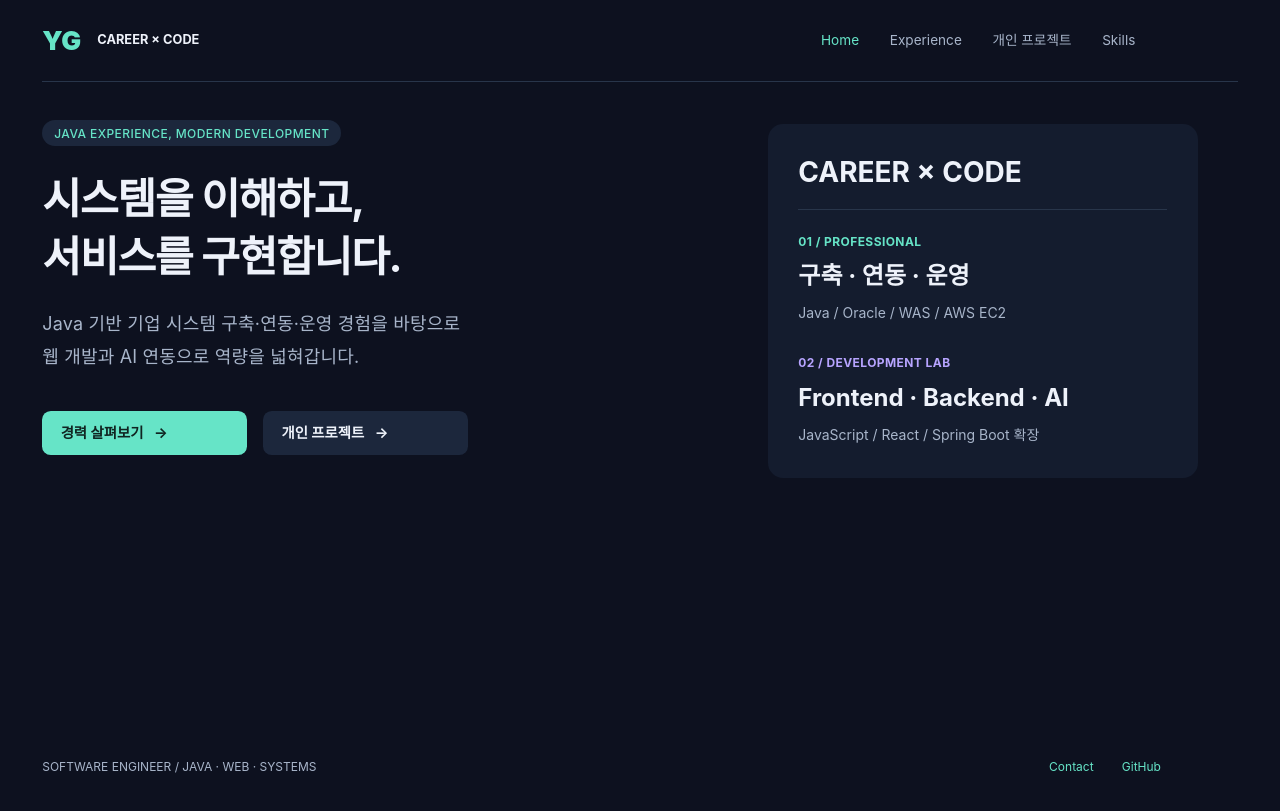
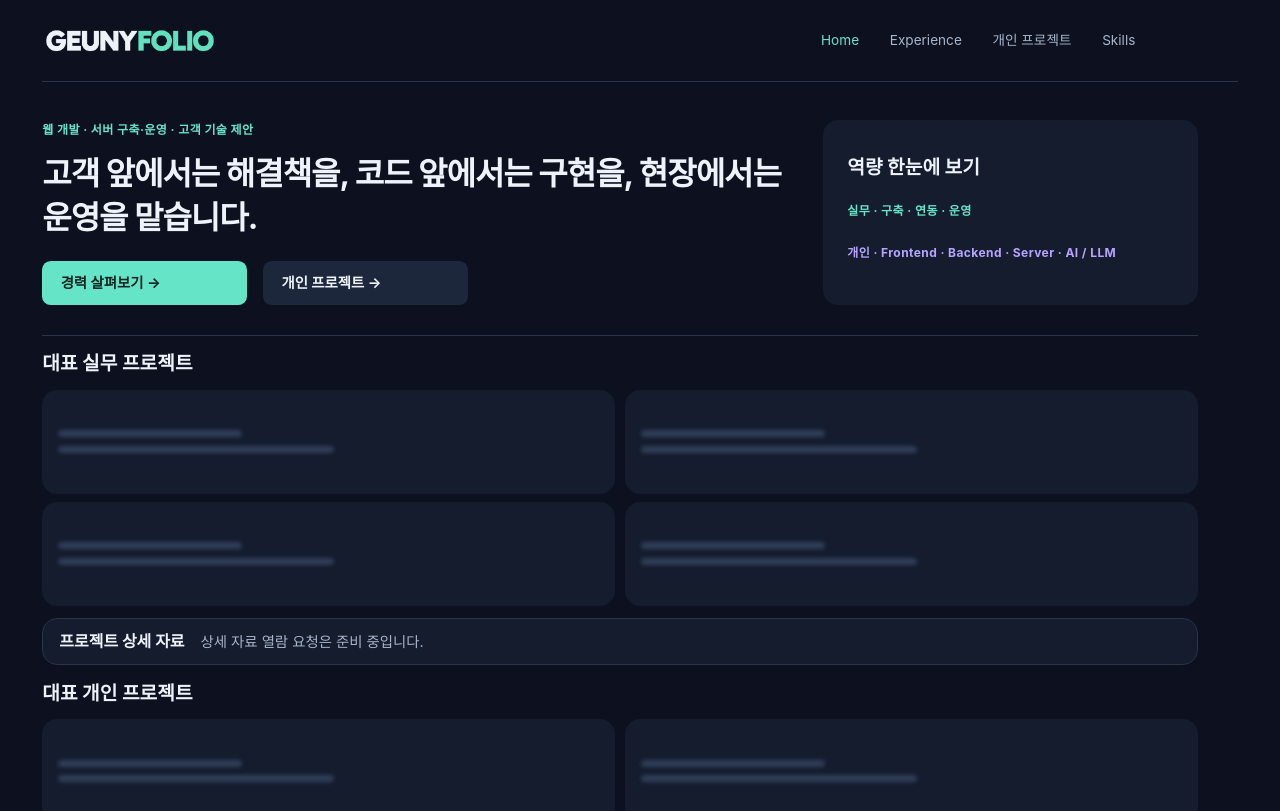
Before and after one commit to yoohyunggeun/portfolio-main, a Next.js app: page / in a window 1280 px wide. Shown: the top 811 px of the page. Built offline with nearby package versions, Linux system fonts and the light colour scheme.

Commit message:
Publish v1.8 branding and public portfolio updates

```diff
--- a/src/app/(portfolio)/experience/page.tsx
+++ b/src/app/(portfolio)/experience/page.tsx
@@ -3,9 +3,9 @@ import Link from "next/link";
 export const metadata = { title: "Experience" };
 
 const roles = [
-  ["개발과 데이터 연동", "Java 기반 API·화면 개발, JSON / XML 데이터 매핑", "기술 성장 과정", "/experience/evolution"],
-  ["환경 구성과 시스템 이관", "WAS · AWS EC2 환경 구성, 클라우드 이관 지원", "실무 기술 보기", "/skills"],
-  ["오픈 지원과 장애 대응", "로그 분석, 운영 안정화, 개발자·사용자 교육", "실무 기술 보기", "/skills"],
+  ["개발과 데이터 연동", "Java 기반 API와 화면을 개발하고, 연동에 필요한 JSON 데이터를 매핑했습니다.", "기술 성장 과정", "/experience/evolution"],
+  ["환경 구성과 시스템 이관", "AWS EC2와 Tomcat 환경을 구성하고, 클라우드 이관과 오픈을 지원했습니다.", "실무 기술 보기", "/skills"],
+  ["오픈 지원과 장애 대응", "운영 로그를 분석해 오류에 대응하고, 개발자와 사용자를 교육했습니다.", "실무 기술 보기", "/skills"],
 ];
 
 export default function Experience() {
--- a/src/app/(portfolio)/lab/[area]/page.tsx
+++ b/src/app/(portfolio)/lab/[area]/page.tsx
@@ -5,7 +5,8 @@ import { personalProjects } from "@/content/projects/personal";
 
 const areas = {
   frontend: { title: "Frontend", description: "화면 구성, 사용자 인터랙션과 상태 관리 과정을 정리합니다.", candidates: [] },
-  backend: { title: "Backend", description: "API, 데이터 모델, 인증·권한과 테스트를 설계합니다.", candidates: ["업무 관리 API", "서버 모니터링 시스템"] },
+  backend: { title: "Backend", description: "API, 데이터 모델, 인증·권한과 테스트를 설계합니다.", candidates: ["업무 관리 API"] },
+  server: { title: "Server", description: "서버 구성과 운영 흐름을 정리합니다.", candidates: ["서버 구성·모니터링"] },
   "ai-llm": { title: "AI / LLM", description: "AI 활용 흐름과 검색 출처, 응답 품질을 검토합니다.", candidates: ["AI 문서 검색 시스템", "AI 제작 로그 요약"] },
 };
 
--- a/src/app/(portfolio)/lab/page.tsx
+++ b/src/app/(portfolio)/lab/page.tsx
@@ -1,22 +1,19 @@
 import Link from "next/link";
+import { labAreas } from "@/content/projects/lab-areas";
 
 export const metadata = { title: "개인 프로젝트" };
 
-const areas = [
-  { slug: "frontend", title: "Frontend", description: "화면과 인터랙션", examples: "TodoList · ShellGame" },
-  { slug: "backend", title: "Backend", description: "API와 비즈니스 로직", examples: "업무 관리 API · 서버 모니터링" },
-  { slug: "ai-llm", title: "AI / LLM", description: "AI를 활용한 서비스", examples: "AI 문서 검색 시스템" },
-];
+
 
 export default function Lab() {
   return <section className="page-section">
     <p className="eyebrow lab-label">PERSONAL PROJECTS / DEVELOPMENT LAB</p>
     <h1>개인 프로젝트, 분야별로 살펴보기</h1>
-    <p className="lede">Frontend · Backend · AI / LLM 분야별로 만드는 기능과 코드를 살펴봅니다.</p><div className="concept-grid three lab-intro">
-      {areas.map(({ slug, title, description, examples }) => <Link key={slug} href={`/lab/${slug}`} className="panel concept-card">
+    <p className="lede">Frontend · Backend · Server · AI / LLM 분야별로 만드는 기능과 코드를 살펴봅니다.</p><div className="concept-grid three lab-intro">
+      {labAreas.map(({ slug, title, description, examples, status }) => <Link key={slug} href={`/lab/${slug}`} className="panel concept-card">
         <p className="eyebrow lab-label">{title}</p>
         <h2>{description}</h2>
-        <p className="muted">{examples}</p>
+        <p className="muted">{examples}{status && ` · ${status}`}</p>
         <span className="button">분야별 프로젝트 보기 →</span>
       </Link>)}
     </div>
--- a/src/app/(portfolio)/layout.tsx
+++ b/src/app/(portfolio)/layout.tsx
@@ -1,11 +1,12 @@
 import Link from "next/link";
+import Image from "next/image";
 import { Navigation } from "@/components/layout/navigation";
 
 export default function PortfolioLayout({ children }: { children: React.ReactNode }) {
   return <div className="site">
     <a className="skip-link" href="#main-content">본문으로 건너뛰기</a>
     <header className="site-header">
-      <Link href="/" className="brand"><strong>YG</strong><span>CAREER × CODE</span></Link>
+      <Link href="/" className="brand"><Image className="brand-wordmark" src="/geunyfolio.png" alt="GEUNYFOLIO" width={2160} height={720} unoptimized /></Link>
       <Navigation />
     </header>
     <main id="main-content" tabIndex={-1}>{children}</main>
--- a/src/app/(portfolio)/page.tsx
+++ b/src/app/(portfolio)/page.tsx
@@ -1,31 +1,44 @@
 import Link from "next/link";
 
+
+function LockedCards() {
+  return <>
+    <p className="sr-only">대표 목록은 관리자만 볼 수 있습니다.</p>
+    <div className="home-list grid gap-3 sm:grid-cols-2" aria-hidden="true">
+      {Array.from({ length: 4 }, (_, index) => <div className="panel locked-project" key={index}><span /><span /></div>)}
+    </div>
+  </>;
+}
+
 export default function Home() {
-  return <div className="home">
+  return <div className="home home-v18">
     <section className="hero">
       <div>
-        <p className="eyebrow hero-label"><span className="desktop-copy">JAVA EXPERIENCE, MODERN DEVELOPMENT</span><span className="mobile-copy">CAREER + DEVELOPMENT</span></p>
-        <h1>시스템을 이해하고,<br />서비스를 구현합니다.</h1>
-        <p className="lede"><span className="desktop-copy">Java 기반 기업 시스템 구축·연동·운영 경험을 바탕으로<br className="desktop-break" /> 웹 개발과 AI 연동으로 역량을 넓혀갑니다.</span><span className="mobile-copy">Java 실무 경험을 기반으로<br />현대적 웹 개발로 확장합니다.</span></p>
+        <p className="eyebrow">웹 개발 · 서버 구축·운영 · 고객 기술 제안</p>
+        <h1>고객 앞에서는 해결책을, 코드 앞에서는 구현을, 현장에서는 운영을 맡습니다.</h1>
         <div className="actions">
-          <Link href="/experience" className="button primary desktop-copy">경력 살펴보기 <span aria-hidden="true">→</span></Link>
-          <Link href="/lab" className="button desktop-copy">개인 프로젝트 <span aria-hidden="true">→</span></Link>
-          <Link href="/experience" className="button primary mobile-copy">경력 살펴보기 <span aria-hidden="true">→</span></Link>
+          <Link href="/experience" className="button primary">경력 살펴보기 →</Link>
+          <Link href="/lab" className="button">개인 프로젝트 →</Link>
         </div>
       </div>
-      <aside className="panel overview" aria-label="포트폴리오 구성">
-        <h2 className="desktop-copy">CAREER × CODE</h2>
-        <Link href="/experience">
-          <span className="eyebrow"><span className="desktop-copy">01 / </span>PROFESSIONAL</span>
-          <strong><span className="desktop-copy">구축 · 연동 · 운영</span><span className="mobile-copy">기업 시스템 경험</span></strong>
-          <span className="muted desktop-copy">Java / Oracle / WAS / AWS EC2</span><span className="muted mobile-copy">경력과 직접 수행 역할 →</span>
-        </Link>
-        <Link href="/lab" className="desktop-copy">
-          <span className="eyebrow lab-label">02 / DEVELOPMENT LAB</span>
-          <strong>Frontend · Backend · AI</strong>
-          <span className="muted">JavaScript / React / Spring Boot 확장</span>
-        </Link>
+      <aside className="panel concept-card home-capabilities">
+        <h2>역량 한눈에 보기</h2>
+        <p className="eyebrow">실무 · 구축 · 연동 · 운영</p>
+        <p className="eyebrow lab-label">개인 · Frontend · Backend · Server · AI / LLM</p>
       </aside>
+    </section>
+    <section className="home-representative" aria-labelledby="work-featured">
+      <div className="section-heading">
+        <h2 id="work-featured">대표 실무 프로젝트</h2>
+      </div>
+      <LockedCards />
+    </section>
+    <aside className="panel home-access-notice"><h2>프로젝트 상세 자료</h2><p className="muted">상세 자료 열람 요청은 준비 중입니다.</p></aside>
+    <section className="home-representative" aria-labelledby="lab-featured">
+      <div className="section-heading">
+        <h2 id="lab-featured">대표 개인 프로젝트</h2>
+      </div>
+      <LockedCards />
     </section>
   </div>;
 }
--- a/src/app/globals.css
+++ b/src/app/globals.css
@@ -324,3 +324,31 @@ h2 { font-size: 1.2rem; font-weight: 700; }
 .project-code pre { overflow-x:auto; margin-top:.75rem; padding:.9rem; border-radius:.55rem; background:var(--background); font-size:.85rem; }
 .project-code pre:focus-visible { outline:2px solid var(--accent); }
 @media(max-width:640px) { .personal-detail { grid-template-columns:minmax(0,1fr); } }
+
+.brand .brand-wordmark { width:clamp(9rem,15vw,11rem); height:auto; }
+.home-v18 .hero { grid-template-columns:minmax(0,2fr) minmax(0,1fr); gap:2rem; }
+.home-v18 .hero h1 { font-size:clamp(1.8rem,2.5vw,2.65rem); margin-top:.85rem; }
+.home-v18 .actions { margin-top:1.35rem; }
+.home-capabilities { align-self:stretch; display:grid; align-content:center; gap:.75rem; }
+.home-representative { margin-block:.8rem; }
+.home-representative:first-of-type { border-top:1px solid var(--line); }
+.home-v18 .hero + .home-representative { border-top:1px solid var(--line); padding-top:.8rem; margin-top:0; }
+.home-v18 .section-heading { margin-bottom:.65rem; }
+.home-v18 .section-heading .text-link { margin-right:0; }
+.home-representative .grid { gap:.5rem .65rem; }
+.home-v18 .home-representative :is(.project-card, .locked-project) {
+  min-height:6.5rem;
+  padding:.75rem 1rem;
+}
+.locked-project { display:grid; align-content:center; gap:.55rem; }
+.locked-project span { height:.42rem; border-radius:1rem; background:#435776; opacity:.58; filter:blur(2px); width:34%; }
+.locked-project span + span { width:51%; }
+.home-access-notice { display:flex; align-items:center; flex-wrap:wrap; gap:.5rem 1rem; padding:.6rem 1rem; border:1px solid var(--line); }
+.home-access-notice p { flex:1 1 15rem; font-size:.9rem; }
+.home-access-notice h2 { font-size:1rem; }
+@media(max-width:639px) {
+  .home-v18 .hero { grid-template-columns:minmax(0,1fr); gap:1rem; }
+  .home-v18 .actions .button { width:auto; }
+  .home-access-notice .button { width:100%; }
+  .home-v18 .home-representative :is(.project-card, .locked-project) { min-height:6rem; }
+}
--- a/src/app/layout.tsx
+++ b/src/app/layout.tsx
@@ -2,7 +2,7 @@ import type { Metadata } from "next";
 import "./globals.css";
 
 export const metadata: Metadata = {
-  title: { default: "Career × Code", template: "%s | Career × Code" },
+  title: { default: "Geunyfolio", template: "%s | Geunyfolio" },
   description: "Java 기반 기업 시스템 구축·연동·운영 경험과 개인 개발 포트폴리오",
 };
 
--- a/src/components/projects/lab-nav.tsx
+++ b/src/components/projects/lab-nav.tsx
@@ -1,8 +1,9 @@
 import Link from "next/link";
+import { labAreas } from "@/content/projects/lab-areas";
 
 export function LabNav({ area }: { area: string }) {
   return <nav className="concept-tabs lab-tabs" aria-label="개인 프로젝트 분야">
-    {[["frontend", "Frontend"], ["backend", "Backend"], ["ai-llm", "AI / LLM"]].map(([slug, label]) =>
+    {labAreas.map(({ slug, title: label }) =>
       <Link key={slug} href={`/lab/${slug}`} aria-current={slug === area ? "page" : undefined}>{label}</Link>)}
   </nav>;
 }
--- /dev/null
+++ b/src/content/projects/lab-areas.ts
@@ -0,0 +1,6 @@
+export const labAreas = [
+  { slug: "frontend", title: "Frontend", description: "화면과 인터랙션", examples: "TodoList · ShellGame", status: "" },
+  { slug: "backend", title: "Backend", description: "API와 비즈니스 로직", examples: "업무 관리 API", status: "기획 후보" },
+  { slug: "server", title: "Server", description: "서버 구성과 운영", examples: "서버 구성·모니터링", status: "기획 후보" },
+  { slug: "ai-llm", title: "AI / LLM", description: "AI를 활용한 서비스", examples: "AI 문서 검색 시스템", status: "기획 후보" },
+] as const;
```
Also changed, not shown: public/geunyfolio.png (added).
